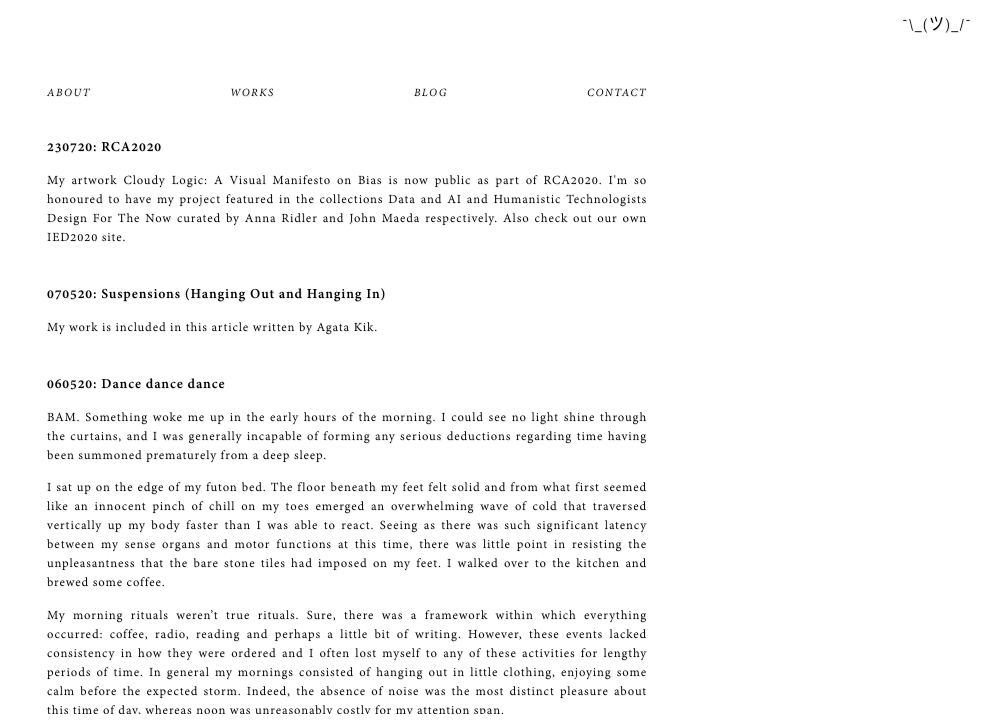
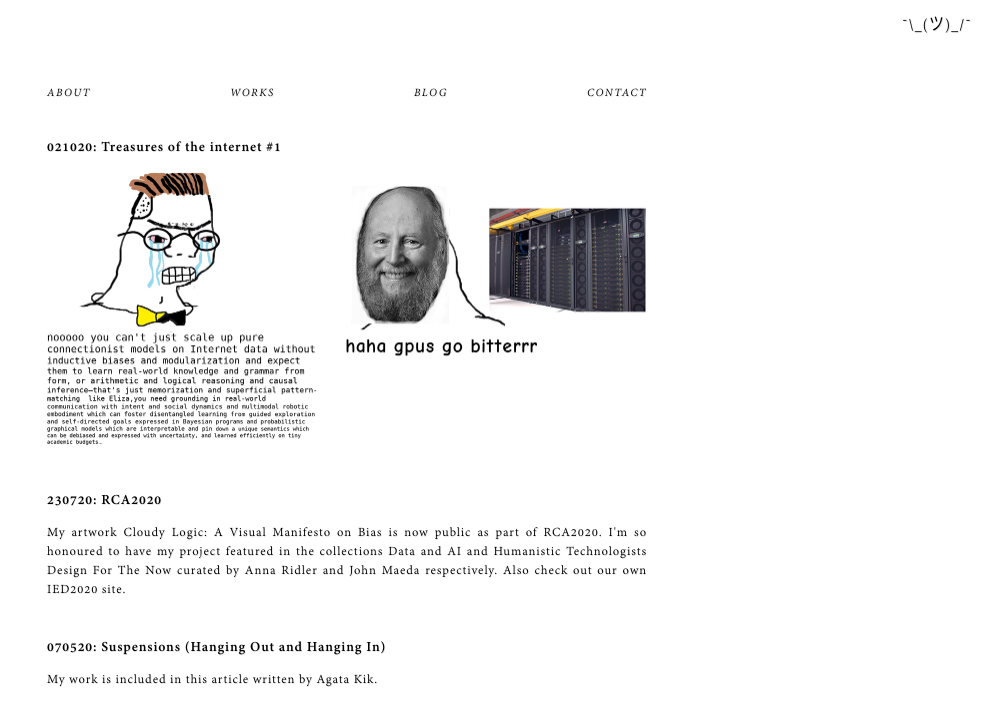
Before and after one commit to pixel-tree/eriklintunen.com, a website built with webpack: page static/index.html in a window 1280 px wide. Both pictures are taken after a click on the item "BLOG". Shown: the top 725 px of the page, without its empty margins (293-1280 px from the left). Built offline with nearby package versions, Linux system fonts and the light colour scheme.

Commit message:
Add marker->image replacement in Blog

```diff
--- a/static/media/json/text.json
+++ b/static/media/json/text.json
@@ -520,7 +520,31 @@
         ""
       ],
       "links": [
-        ""
+        {
+          "": ""
+        }
+      ],
+      "media": [
+        {
+          "": ""
+        }
+      ]
+    },
+    {
+      "date": "021020",
+      "title": "Treasures of the internet #1",
+      "body": [
+        "{1}"
+      ],
+      "links": [
+        {
+          "": ""
+        }
+      ],
+      "media": [
+        {
+          "Deep Learning Meme": "./media/visual/gpu.jpg"
+        }
       ]
     },
     {
@@ -545,6 +569,11 @@
         {
           "IED2020 site": "https://rcaied.com/"
         }
+      ],
+      "media": [
+        {
+          "": ""
+        }
       ]
     },
     {
@@ -556,6 +585,11 @@
       "links": [
         {
           "this article": "https://www.clotmag.com/oped/suspensions-hanging-out-and-hanging-in-suspended-by-covid-19-by-agata-kik"
+        }
+      ],
+      "media": [
+        {
+          "": ""
         }
       ]
     },
@@ -574,6 +608,11 @@
         {
           "": ""
         }
+      ],
+      "media": [
+        {
+          "": ""
+        }
       ]
     },
     {
@@ -585,6 +624,11 @@
       "links": [
         {
           "Medium": "https://medium.com/@erik.lintunen/elusive-deep-learning-5cd209a1c278?sk=100acfc23af8e5a3adc457b10dbbee59"
+        }
+      ],
+      "media": [
+        {
+          "": ""
         }
       ]
     },
@@ -602,6 +646,11 @@
         {
           "": ""
         }
+      ],
+      "media": [
+        {
+          "": ""
+        }
       ]
     },
     {
@@ -613,6 +662,11 @@
       "links": [
         {
           "this article": "https://medium.com/@Kevin7_62820/learning-from-machines-conversations-with-artists-about-machine-learning-7db6b34d038c"
+        }
+      ],
+      "media": [
+        {
+          "": ""
         }
       ]
     },
@@ -632,6 +686,11 @@
         {
           "": ""
         }
+      ],
+      "media": [
+        {
+          "": ""
+        }
       ]
     },
     {
@@ -641,6 +700,11 @@
         "<iframe width='100%' height='166' scrolling='no' frameborder='no' allow='autoplay' src='https://w.soundcloud.com/player/?url=https%3A//api.soundcloud.com/tracks/745021708%3Fsecret_token%3Ds-DI6Fi&color=%232d352c&auto_play=false&hide_related=false&show_comments=true&show_user=true&show_reposts=false&show_teaser=true'></iframe>"
       ],
       "links": [
+        {
+          "": ""
+        }
+      ],
+      "media": [
         {
           "": ""
         }
@@ -656,6 +720,11 @@
         {
           "": ""
         }
+      ],
+      "media": [
+        {
+          "": ""
+        }
       ]
     }
   ]
--- a/static/src/Main.js
+++ b/static/src/Main.js
@@ -73,6 +73,7 @@ if (env !== 'development') {
   require('../media/visual/xd_inv.jpg')
   require('../media/visual/resume.jpg')
   require('../media/visual/resume_inv.jpg')
+  require('../media/visual/gpu.jpg')
 
   sequencer()
 
--- a/static/src/components/Blog.js
+++ b/static/src/components/Blog.js
@@ -41,7 +41,22 @@ class Blog {
             const description = Object.keys(text.blog[i].links[k])
             const replacement = paragraph.innerHTML.replace(
               '[' + (k + 1) + ']',
-              '<a target="_blank" rel="noopener" href="' + link + '">' + description + '</a>')
+              '<a target="_blank" rel="noopener" href="' + link + '">' + description + '</a>'
+            )
+            paragraph.innerHTML = replacement
+          }
+        }
+
+        // If visual media included.
+        if (text.blog[i].media.length > 0) {
+          // Replace markers ({1}, {2}, ...) for images and descriptions.
+          for (let k = 0; k < text.blog[i].media.length; k++) {
+            const path = Object.values(text.blog[i].media[k])
+            const alt = Object.keys(text.blog[i].media[k])
+            const replacement = paragraph.innerHTML.replace(
+              '{' + (k + 1) + '}',
+              '<img class="blogImage" src="' + path + '" alt="' + alt + '">'
+            )
             paragraph.innerHTML = replacement
           }
         }
--- a/static/style/main.scss
+++ b/static/style/main.scss
@@ -249,6 +249,10 @@ a:hover {
 	padding-bottom: 3vh;
 }
 
+.blogImage {
+	width: 100%;
+}
+
 /* Contact */
 
 #terminal {
```
Also changed, not shown: static/media/visual/gpu.jpg (added).
